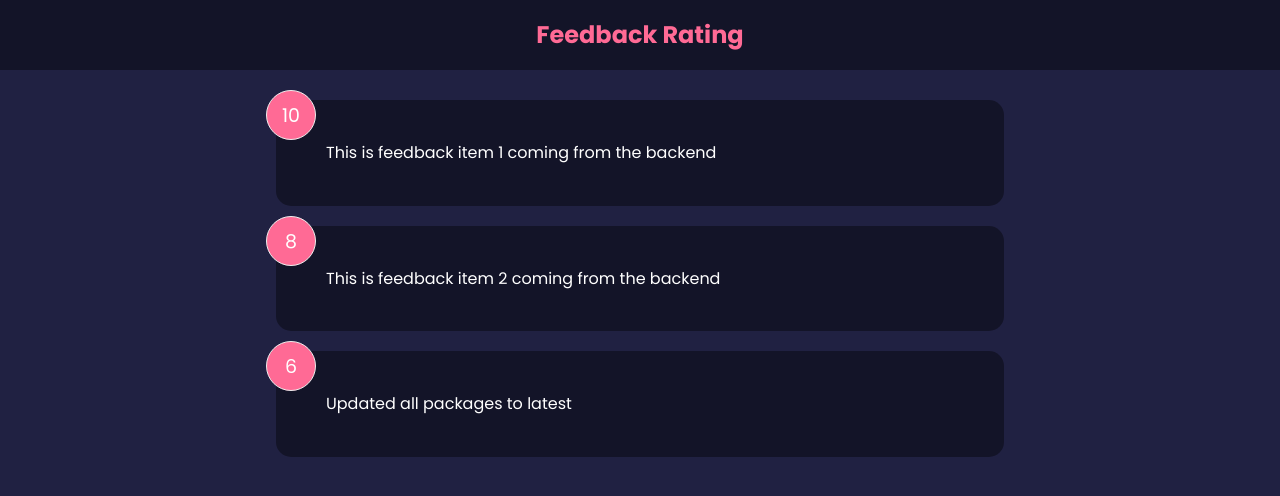
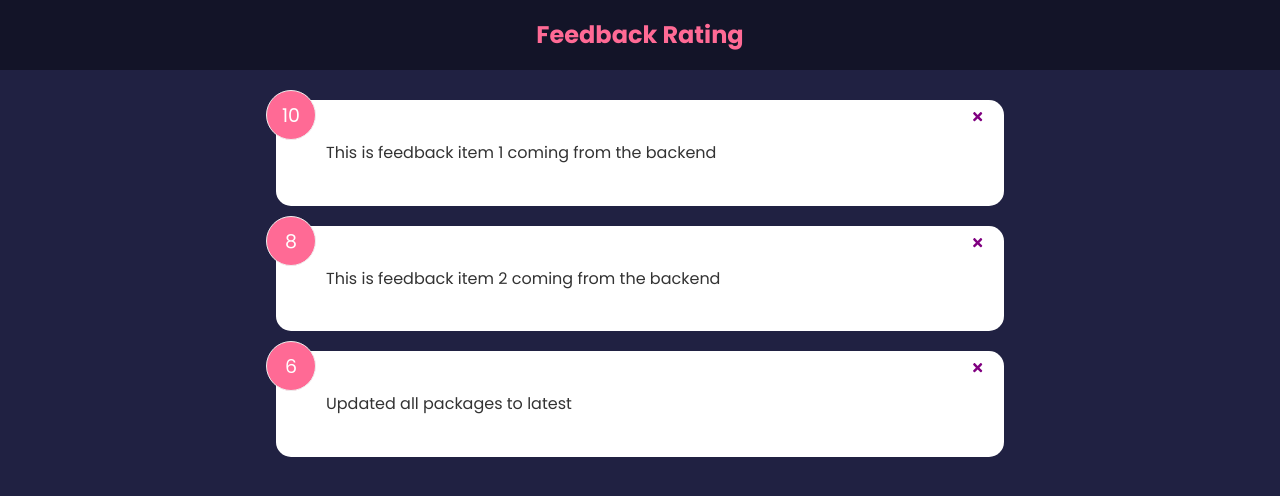
Before and after one commit to Z-Mosayebi/Feedback-Rating-App, a React (Vite) app: page / in a window 1280 px wide. Shown: the top 496 px of the page. Built offline with nearby package versions, Linux system fonts and the light colour scheme.

Commit message:
Add delete function-04-05-2025-15:40

```diff
--- a/package.json
+++ b/package.json
@@ -12,7 +12,8 @@
   "dependencies": {
     "prop-types": "^15.8.1",
     "react": "^19.0.0",
-    "react-dom": "^19.0.0"
+    "react-dom": "^19.0.0",
+    "react-icons": "^5.5.0"
   },
   "devDependencies": {
     "@eslint/js": "^9.21.0",
--- a/src/App.jsx
+++ b/src/App.jsx
@@ -6,11 +6,17 @@
 function App() {
  const [feedback, setFeedback]= useState(FeedbackData)
 
+ const deleteFeedback = (id) => {
+  if (window.confirm('Are you sure you want to delete?')){
+    setFeedback(feedback.filter((item)=>item.id !== id))
+  }
+ }
+
   return (
     <>
       <Header/>
       <div className="container">
-      <FeedbackList feedback = {feedback}/>
+      <FeedbackList feedback = {feedback} handleDelete={deleteFeedback}/>
     </div>
     </>
 
--- a/src/components/FeedbackItem.jsx
+++ b/src/components/FeedbackItem.jsx
@@ -1,13 +1,17 @@
+import {FaTimes} from 'react-icons/fa'
 import PropTypes from "prop-types";
 import Card from "./shared/Card";
 
-function FeedbackItem({item}) {
-
+function FeedbackItem({item , handleDelete}) {
 
 
   return (
-    <Card reverse = {true}>
+    <Card
+    >
       <div className="num-display">{item.rating}</div>
+      <button onClick={() => handleDelete(item.id)} className="close">
+        <FaTimes color='purple'/>
+      </button>
       <div className="text-display">{item.text}</div>
 
     </Card>
--- a/src/components/FeedbackList.jsx
+++ b/src/components/FeedbackList.jsx
@@ -1,7 +1,7 @@
 import PropTypes from "prop-types";
 import FeedbackItem from "./FeedbackItem";
 
-function FeedbackList({ feedback }) {
+function FeedbackList({ feedback , handleDelete}) {
   if (!feedback || feedback.length === 0) {
     return <p>No Feedback Yet.</p>;
   }
@@ -9,7 +9,7 @@
   return (
     <div className="feedback-list">
       {feedback.map((item) => (
-        <FeedbackItem key={item.id} item={item} />
+        <FeedbackItem key={item.id} item={item} handleDelete={handleDelete}/>
       ))}
     </div>
   );
```
Also changed, not shown: src/components/FeedbackStats.jsx (added, +10 -0 lines), 1 other file (tests, documents, lock files or other folders).
